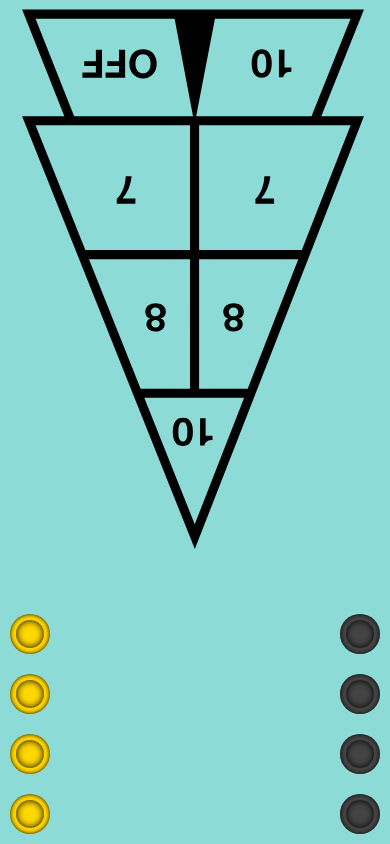
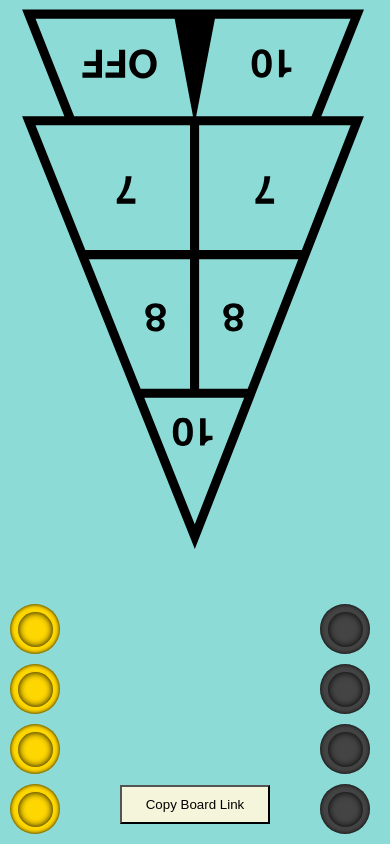
Before and after one commit to adamfratino/shufflebuddy, a React (Create React App) app: page / in a window 390 px wide. Built offline with nearby package versions, Linux system fonts and the light colour scheme.

Commit message:
optional query params and copy to clipboard

```diff
--- a/package.json
+++ b/package.json
@@ -19,7 +19,6 @@
     "test": "react-scripts test",
     "eject": "react-scripts eject",
     "deploy": "gh-pages -d build"
-
   },
   "eslintConfig": {
     "extends": "react-app"
@@ -37,6 +36,6 @@
     ]
   },
   "devDependencies": {
-    "gh-pages": "^2.2.0"
+    "gh-pages": "^2.2.0",
   }
 }
--- a/src/App.js
+++ b/src/App.js
@@ -1,44 +1,127 @@
-import React from 'react';
+import React, { useState } from 'react';
 import Draggable from 'react-draggable';
 import styled from 'styled-components';
 import { darkPrimary, lightPrimary } from './colors';
 import { Board, Disc } from './components';
 
+const BISCUIT_SIZE = 50;
+
+const widthDetection = () => {
+  if (window.innerWidth > 620) {
+    return 620 - 110;
+  } else {
+    return window.innerWidth - 70;
+  }
+};
+
 const App = () => {
-  const handleStart = e => e.target.classList.add('is-dragging');
-  const handleStop = e => e.target.classList.remove('is-dragging');
+  const biscuitCoordParams = new URLSearchParams(window.location.search);
+
+  const copyToClipboard = () => {
+    const str = `${window.location}?${biscuitCoordParams}`
+    const el = document.createElement('textarea');
+    el.value = str;
+    el.setAttribute('readonly', '');
+    el.style.position = 'absolute';
+    el.style.left = '-9999px';
+    document.body.appendChild(el);
+    el.select();
+    document.execCommand('copy');
+    document.body.removeChild(el);
+  };
+
+
+  const [position] = useState({
+    y1x: biscuitCoordParams.has('y1') ? +biscuitCoordParams.get('y1').split('-')[0] : 10,
+    y1y: biscuitCoordParams.has('y1') ? +biscuitCoordParams.get('y1').split('-')[1] : window.innerHeight - (BISCUIT_SIZE + 190),
+    y2x: biscuitCoordParams.has('y2') ? +biscuitCoordParams.get('y2').split('-')[0] : 10,
+    y2y: biscuitCoordParams.has('y2') ? +biscuitCoordParams.get('y2').split('-')[1] : window.innerHeight - (BISCUIT_SIZE + 130),
+    y3x: biscuitCoordParams.has('y3') ? +biscuitCoordParams.get('y3').split('-')[0] : 10,
+    y3y: biscuitCoordParams.has('y3') ? +biscuitCoordParams.get('y3').split('-')[1] : window.innerHeight - (BISCUIT_SIZE + 70),
+    y4x: biscuitCoordParams.has('y4') ? +biscuitCoordParams.get('y4').split('-')[0] : 10,
+    y4y: biscuitCoordParams.has('y4') ? +biscuitCoordParams.get('y4').split('-')[1] : window.innerHeight - (BISCUIT_SIZE + 10),
+    b1x: biscuitCoordParams.has('b1') ? +biscuitCoordParams.get('b1').split('-')[0] : widthDetection(),
+    b1y: biscuitCoordParams.has('b1') ? +biscuitCoordParams.get('b1').split('-')[1] : window.innerHeight - (BISCUIT_SIZE + 190),
+    b2x: biscuitCoordParams.has('b2') ? +biscuitCoordParams.get('b2').split('-')[0] : widthDetection(),
+    b2y: biscuitCoordParams.has('b2') ? +biscuitCoordParams.get('b2').split('-')[1] : window.innerHeight - (BISCUIT_SIZE + 130),
+    b3x: biscuitCoordParams.has('b3') ? +biscuitCoordParams.get('b3').split('-')[0] : widthDetection(),
+    b3y: biscuitCoordParams.has('b3') ? +biscuitCoordParams.get('b3').split('-')[1] : window.innerHeight - (BISCUIT_SIZE + 70),
+    b4x: biscuitCoordParams.has('b4') ? +biscuitCoordParams.get('b4').split('-')[0] : widthDetection(),
+    b4y: biscuitCoordParams.has('b4') ? +biscuitCoordParams.get('b4').split('-')[1] : window.innerHeight - (BISCUIT_SIZE + 10),
+  });
+
+  const handleStop = (e, el) => {
+    const biscuitName = e.target.dataset.biscuit;
+    biscuitCoordParams.set(biscuitName, `${el.x}-${el.y}`);
+    // copyToClipboard(${window.location.pathname}?${biscuitCoordParams});
+    // window.history.replaceState({}, '', `${window.location.pathname}?${biscuitCoordParams}`);
+    console.log(`${window.location}?${biscuitCoordParams}`)
+  };
 
   return (
     <Container>
       <Court>
-        <Draggable bounds="parent" onStart={handleStart} onStop={handleStop}>
-          <div><Disc className="yellow" /></div>
+        <Draggable
+          bounds="parent"
+          defaultPosition={{ x: position.y1x, y: position.y1y }}
+          onStop={handleStop}
+        >
+          <div><Disc className="yellow" biscuit="y1" /></div>
         </Draggable>
-        <Draggable bounds="parent" onStart={handleStart} onStop={handleStop}>
-          <div><Disc className="yellow" /></div>
+        <Draggable
+          bounds="parent"
+          defaultPosition={{ x: position.y2x, y: position.y2y }}
+          onStop={handleStop}
+        >
+          <div><Disc className="yellow" biscuit="y2" /></div>
         </Draggable>
-        <Draggable bounds="parent" onStart={handleStart} onStop={handleStop}>
-          <div><Disc className="yellow" /></div>
+        <Draggable
+          bounds="parent"
+          defaultPosition={{ x: position.y3x, y: position.y3y }}
+          onStop={handleStop}
+        >
+          <div><Disc className="yellow" biscuit="y3" /></div>
         </Draggable>
-        <Draggable bounds="parent" onStart={handleStart} onStop={handleStop}>
-          <div><Disc className="yellow" /></div>
+        <Draggable
+          bounds="parent"
+          defaultPosition={{ x: position.y4x, y: position.y4y }}
+          onStop={handleStop}
+        >
+          <div><Disc className="yellow" biscuit="y4" /></div>
         </Draggable>
-        <Draggable bounds="parent" onStart={handleStart} onStop={handleStop}>
-          <div><Disc className="black" /></div>
+        <Draggable
+          bounds="parent"
+          onStop={handleStop}
+          defaultPosition={{ x: position.b1x, y: position.b1y }}
+        >
+          <div><Disc className="black" biscuit="b1" /></div>
         </Draggable>
-        <Draggable bounds="parent" onStart={handleStart} onStop={handleStop}>
-          <div><Disc className="black" /></div>
+        <Draggable
+          bounds="parent"
+          onStop={handleStop}
+          defaultPosition={{ x: position.b2x, y: position.b2y }}
+        >
+          <div><Disc className="black" biscuit="b2" /></div>
         </Draggable>
-        <Draggable bounds="parent" onStart={handleStart} onStop={handleStop}>
-          <div><Disc className="black" /></div>
+        <Draggable
+          bounds="parent"
+          onStop={handleStop}
+          defaultPosition={{ x: position.b3x, y: position.b3y }}
+        >
+          <div><Disc className="black" biscuit="b3" /></div>
         </Draggable>
-        <Draggable bounds="parent" onStart={handleStart} onStop={handleStop}>
-          <div><Disc className="black" /></div>
+        <Draggable
+          bounds="parent"
+          onStop={handleStop}
+          defaultPosition={{ x: position.b4x, y: position.b4y }}
+        >
+          <div><Disc className="black" biscuit="b4" /></div>
         </Draggable>
         <Board />
+        <CopyButton onClick={copyToClipboard}>Copy Board Link</CopyButton>
       </Court>
     </Container>
-    );
+  );
 };
 
 export default App;
@@ -60,24 +143,31 @@ const Court = styled.div`
   border-left: 20px solid white;
   border-right: 20px solid white;
 
-  @media (max-width: 767px) {
+  @media (max-width: 620px) {
     border: none;
   };
 
   & > div {
     position: absolute;
-    left: 10px;
-    &:nth-of-type(4n+1) { bottom: 190px; }
-    &:nth-of-type(4n+2) { bottom: 130px; }
-    &:nth-of-type(4n+3) { bottom: 70px; }
-    &:nth-of-type(4n+4) { bottom: 10px; }
-    &:nth-of-type(n+5) { left: auto; right: 10px; }
-
-    span {
-      transition: transform 100ms ease-in-out;
-      &.is-dragging {
-        transform: scale(2);
-      }
+    & > span {
+      height: ${BISCUIT_SIZE}px;
+      width: ${BISCUIT_SIZE}px;
+    }
+    &.react-draggable-dragging > span {
+      transform: scale(2);
     }
   }
 `;
+
+const CopyButton = styled.button`
+appearance: none;
+  position: absolute;
+  bottom: 20px;
+  left: 0;
+  right: 0;
+  margin: 0 auto;
+  padding: 10px 20px;
+  width: 150px;
+  display: inline-block;
+  background: beige;
+`;
--- a/src/components/Disc.js
+++ b/src/components/Disc.js
@@ -1,29 +1,23 @@
-import React from 'react';
+import React, { forwardRef } from 'react';
 import styled from 'styled-components';
 
-const Disc = (props) => (
-  <StyledDisc className={props.className}>
+const Disc = forwardRef((props, ref) => (
+  <StyledDisc className={props.className} data-biscuit={props.biscuit} ref={ref}>
     <span />
   </StyledDisc>
-);
+));
 
 export default Disc;
 
 const StyledDisc = styled.span`
   cursor: move;
   display: block;
-  width: 40px;
-  height: 40px;
   border-radius: 50%;
   display: flex;
   align-items: center;
   justify-content: center;
   box-shadow: 0 0 4px 0px black inset;
-
-  @media (min-width: 767px) {
-    width: 50px;
-    height: 50px;
-  };
+  transition: transform 100ms ease-in-out;
 
   &.yellow { background: gold; }
   &.black { background: #444; }
```
Also changed, not shown: 1 other file (tests, documents, lock files or other folders).
